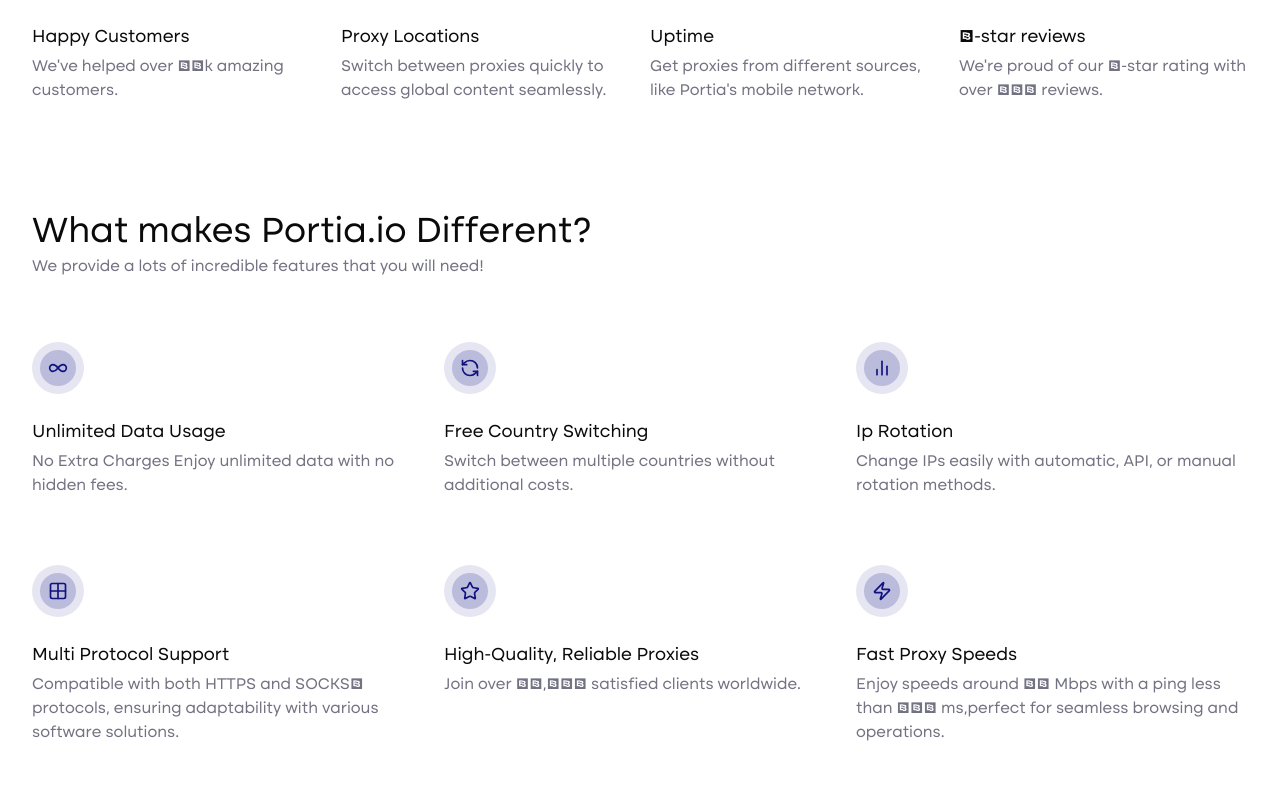
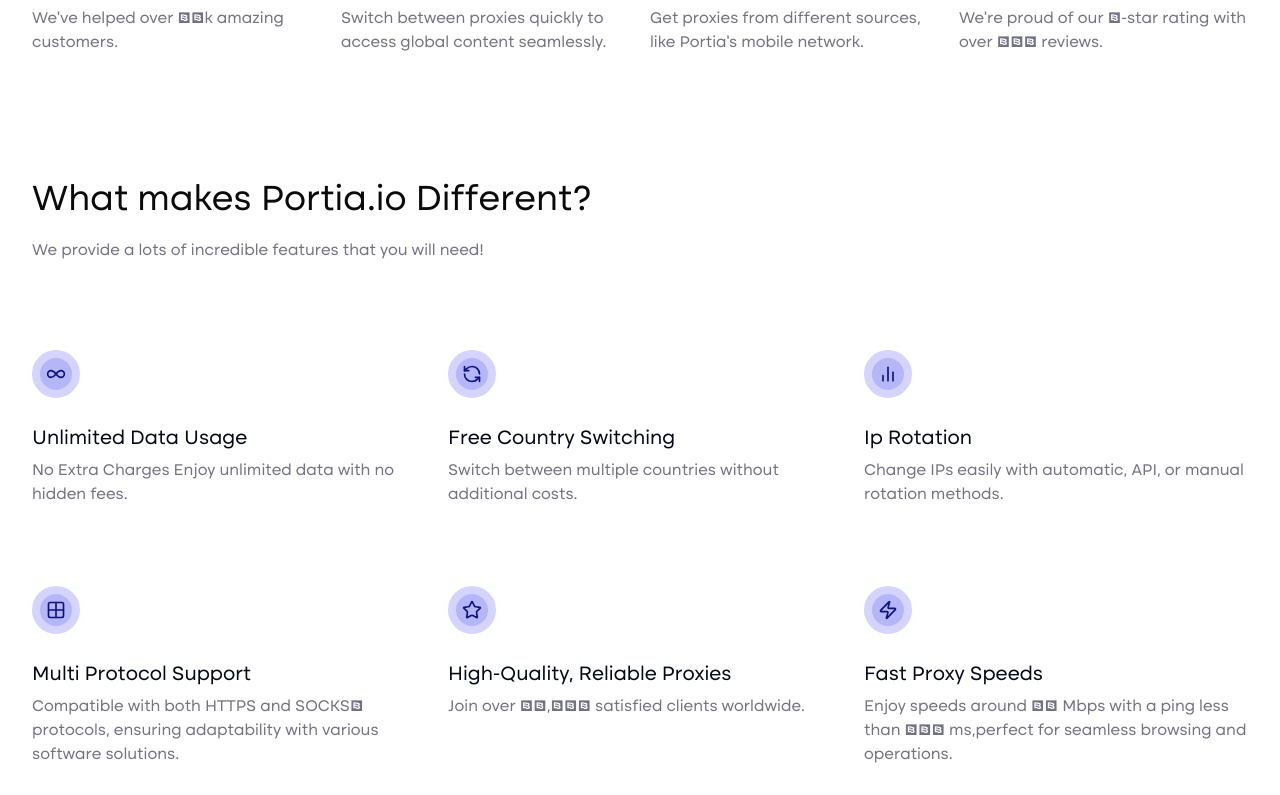
Before and after one commit to Saeed-Altout/portia, a Next.js app: page / in a window 1280 px wide. Shown: the part 1545-2340 px from the top of the page. Built offline with nearby package versions, Linux system fonts and the light colour scheme.

Commit message:
complete features section

```diff
--- a/app/(website)/(pages)/(home)/_components/features.tsx
+++ b/app/(website)/(pages)/(home)/_components/features.tsx
@@ -1,38 +1,25 @@
-import {
-  Card,
-  CardContent,
-  CardDescription,
-  CardFooter,
-  CardHeader,
-  CardTitle,
-} from "@/components/ui/card";
+import { Card, CardContent, CardHeader, CardTitle } from "@/components/ui/card";
 import { featuresData } from "@/app/(website)/constants";
 import { Heading } from "@/app/(website)/_components/heading";
-import { Button } from "@/components/ui/button";
 
 export const Features = () => {
   return (
-    <section className="max-container section space-y-10">
+    <section className="max-container section space-y-16">
       <Heading
         title="What makes Portia.io Different?"
         description="We provide a lots of incredible features that you will need!"
       />
-      <div className="grid grid-cols-1 sm:grid-cols-2 lg:grid-cols-3 gap-5">
+      <div className="grid grid-cols-1 sm:grid-cols-2 lg:grid-cols-3 gap-8">
         {featuresData.map(({ icon: Icon, title, description }, index) => (
           <Card key={index} className="shadow-none border-none">
             <CardHeader className="px-0">
-              {/* TODO: Update style circle */}
-              <CardTitle className="bg-primary/10 bg-opacity-50 w-fit p-2 rounded-full">
-                <div className="bg-primary/20 bg-opacity-50 w-fit p-2 rounded-full">
-                  <Icon className="text-primary h-5 w-5" />
-                </div>
+              <CardTitle className="bg-[#B5B6F7] border-[8px] border-[#D4D4FF] w-[48px] h-[48px] flex items-center justify-center rounded-full">
+                <Icon className="text-primary h-5 w-5" />
               </CardTitle>
             </CardHeader>
-            <CardContent className="space-y-1 px-0">
-              <h3 className="font-medium text-black-primary text-[18px] capitalize">
-                {title}
-              </h3>
-              <p className="text-gray-primary text-base">{description}</p>
+            <CardContent className="space-y-[6px] px-0">
+              <h3 className="font-medium text-[20px] capitalize">{title}</h3>
+              <p>{description}</p>
             </CardContent>
           </Card>
         ))}
--- a/app/(website)/_components/heading.tsx
+++ b/app/(website)/_components/heading.tsx
@@ -15,7 +15,7 @@
 } & React.HTMLAttributes<HTMLElement>) => {
   return (
     <div className="flex items-start justify-start flex-col gap-5 md:flex-row md:items-center md:justify-between">
-      <div className="space-y-1 flex-1 relative">
+      <div className="space-y-5 flex-1 relative">
         <span className="block absolute -top-9 left-0 text-primary font-semibold">
           {heading}
         </span>
--- a/app/globals.css
+++ b/app/globals.css
@@ -71,7 +71,10 @@
     @apply border-border;
   }
   body {
-    @apply bg-background text-foreground;
+    @apply bg-background text-foreground text-black-primary;
+  }
+  p {
+    @apply text-gray-primary text-base leading-6;
   }
 }
 
```
